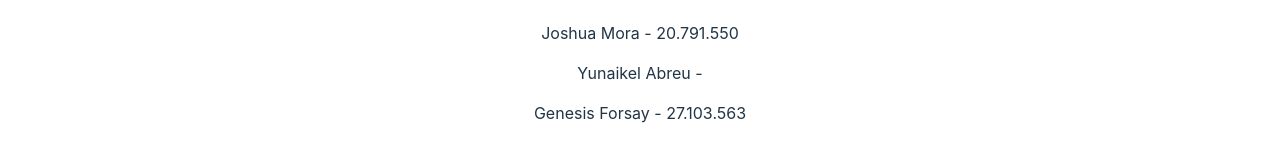
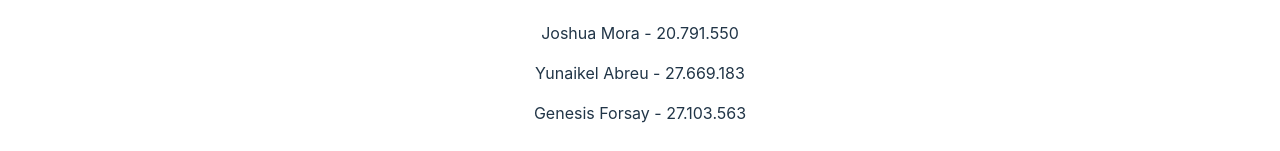
Before and after one commit to joshdev15/matrix-calc, a React (Vite) app: page / in a window 1280 px wide. Both pictures are taken after a click on the element "Info". Shown: the part 200-351 px from the top of the page. Built offline with nearby package versions, Linux system fonts and the light colour scheme.

Commit message:
Added: Yuna ID

```diff
--- a/src/sections/About/index.tsx
+++ b/src/sections/About/index.tsx
@@ -13,7 +13,7 @@ const Info = () => {
         <div>
           <h3>Integrantes:</h3>
           <p>Joshua Mora - 20.791.550</p>
-          <p>Yunaikel Abreu - </p>
+          <p>Yunaikel Abreu - 27.669.183</p>
           <p>Genesis Forsay - 27.103.563</p>
         </div>
 
```
